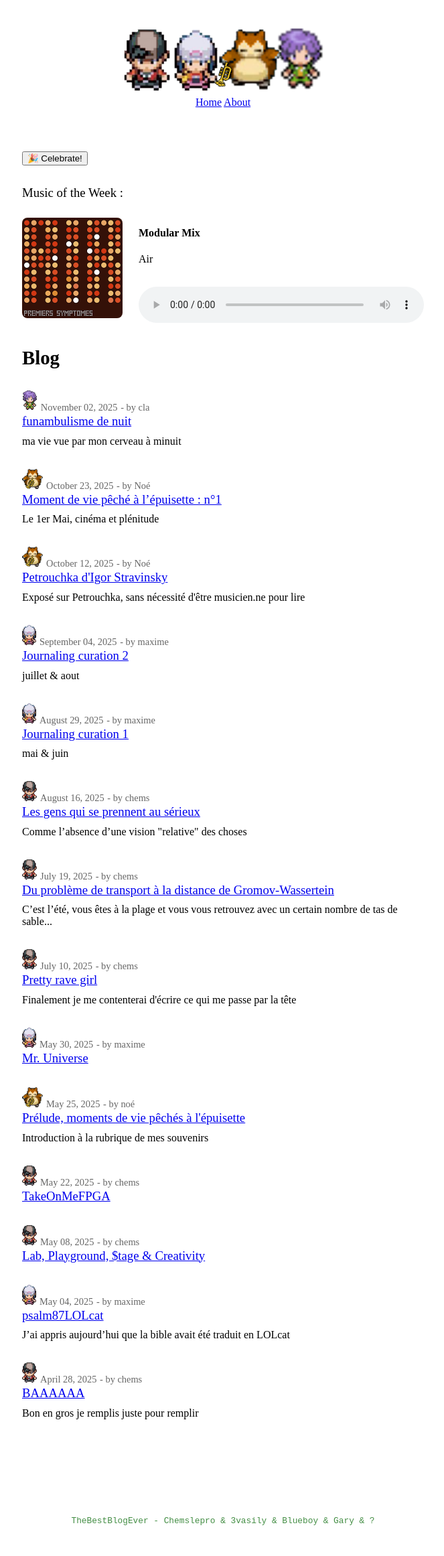
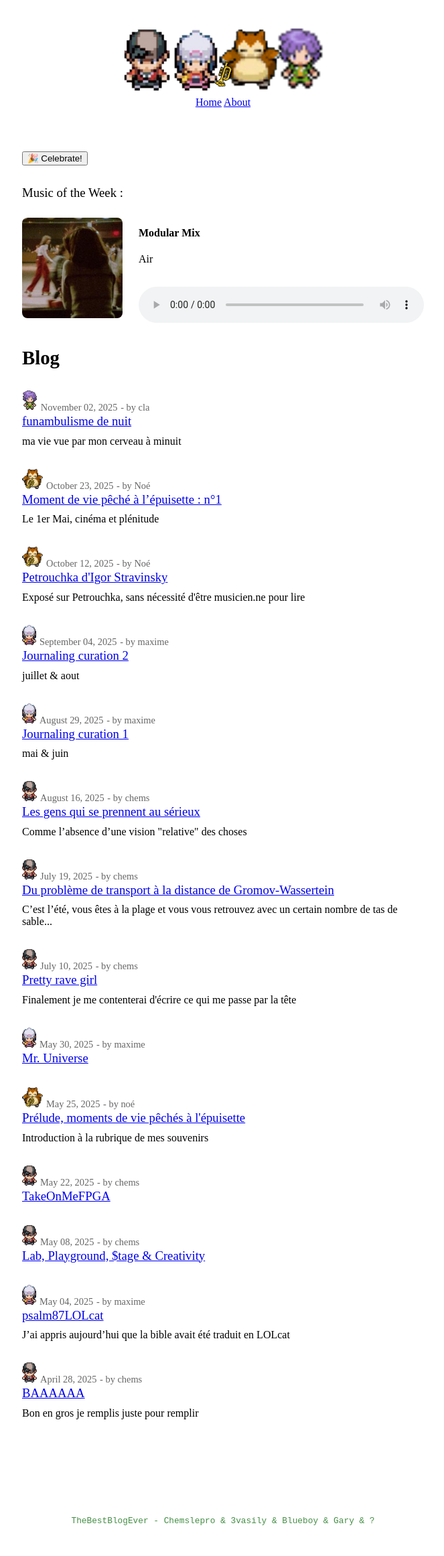
Before and after one commit to 3imaginaryboys3/3imaginaryboys3.github.io, a Jekyll site: the page built from index.markdown, in a window 1280 px wide. Shown: the whole page at 67% size, without its empty margins (307-970 px from the left). Built offline with Jekyll 4.4.1, drawn with Linux system fonts in a browser that asks for light colours; nearby versions of some CDN libraries; some web fonts are replaced.

Commit message:
Update music.yml

```diff
--- a/_data/music.yml
+++ b/_data/music.yml
@@ -1,5 +1,5 @@
 - title: "Modular Mix"
   artist: "Air"
   ref : #
-  cover: "assets/img/Air.png"
-  audio: " assets/audio/ModMix.mp3 "
+  cover: "assets/img/ROP.jpg"
+  audio: " assets/audio/RingOfPast.mp3 "
```
